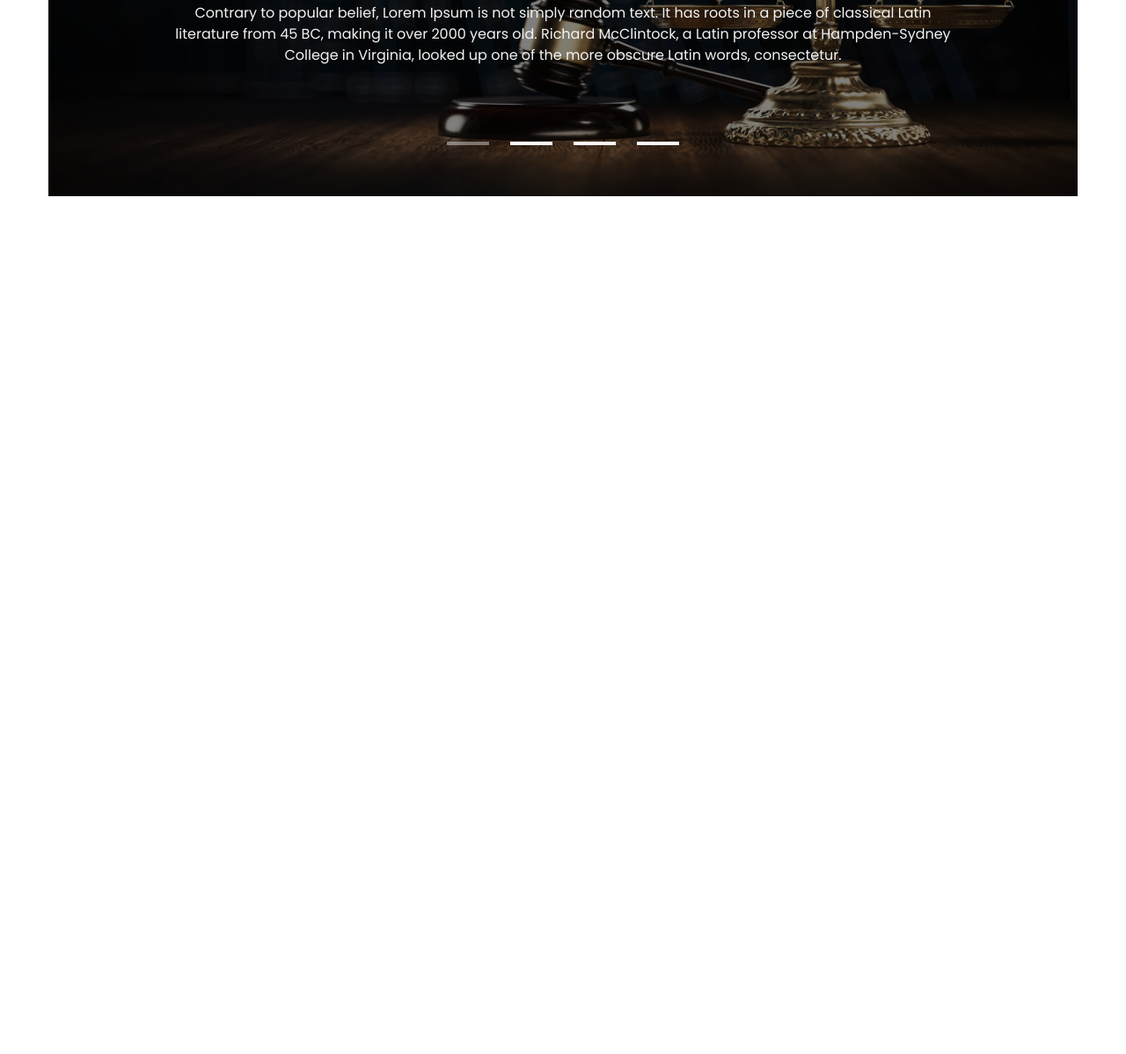
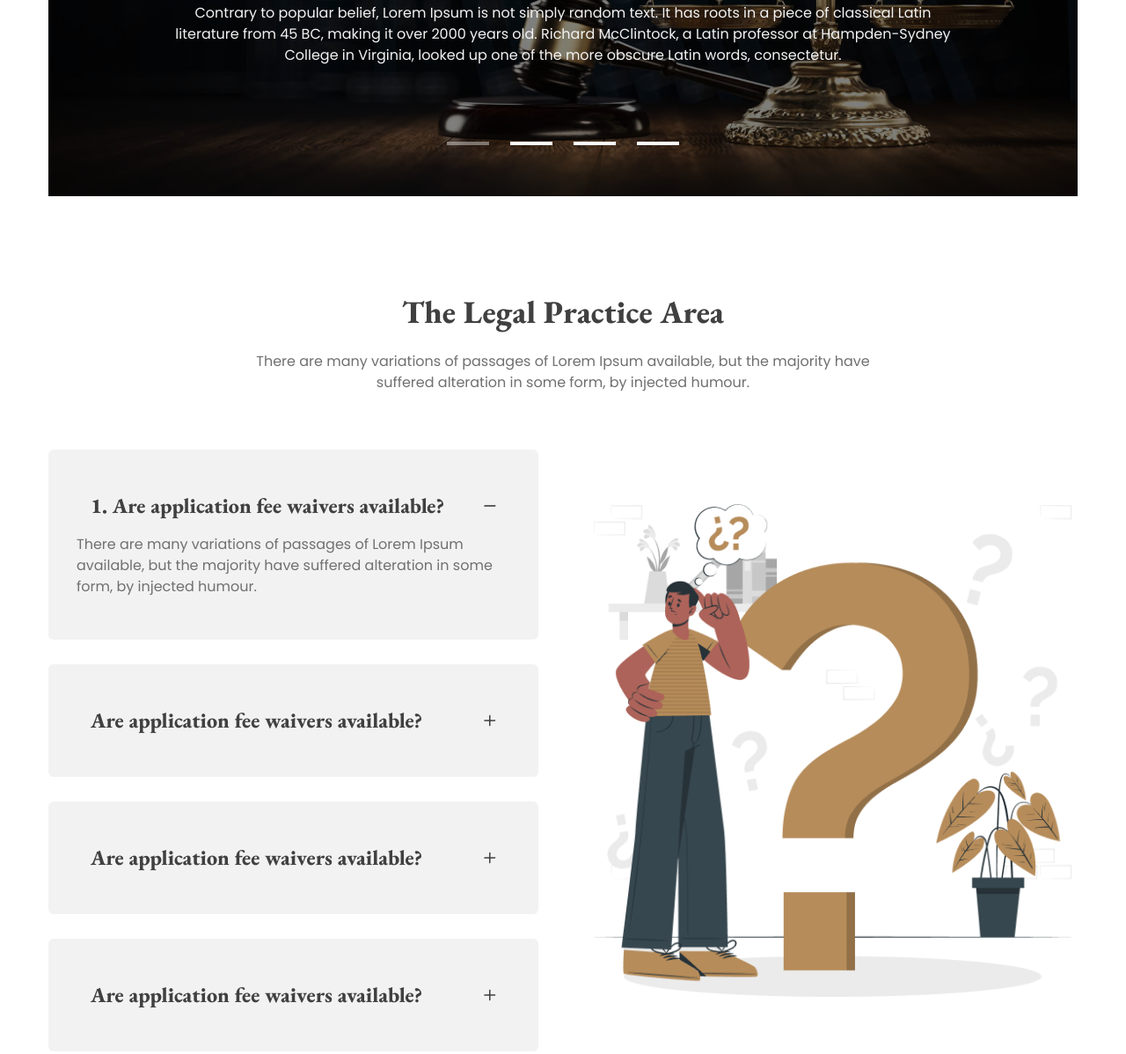
Before and after one commit to kamrulHasan833/legal-solution-with-daisyUI, a plain HTML site: page index.html in a window 1280 px wide. Shown: the part 2580-3778 px from the top of the page at 88% size. Before the commit the page ends 2915 px from the top, so only its background shows below. Drawn offline with nearby package versions, Linux system fonts and the light colour scheme.

Commit message:
Added FAQ Section

```diff
--- a/index.html
+++ b/index.html
@@ -597,6 +597,93 @@
           </div>
         </div>
       </section>
+      <!-- FAQ Section -->
+      <section>
+        <div class="max-w-standard mx-0 md:mx-12 xl:mx-auto mb-28">
+          <!-- Heading -->
+          <div class="text-center">
+            <h2
+              class="text-4xl text-title-color font-extrabold font-eb-garamond mb-6"
+            >
+              The Legal Practice Area
+            </h2>
+            <p class="text-decs-color text-base font-normal leading-6 mb-16">
+              There are many variations of passages of Lorem Ipsum available,
+              but the majority have <br class="hidden md:block" />
+              suffered alteration in some form, by injected humour.
+            </p>
+          </div>
+          <!-- Content -->
+          <div class="flex flex-col md:flex-row items-center gap-14">
+            <!-- Accordion -->
+            <div class="flex-1 space-y-7">
+              <div class="collapse collapse-plus bg-base-200 p-8 rounded-md">
+                <input type="radio" name="my-accordion-3" checked="checked" />
+                <div
+                  class="collapse-title text-2xl text-title-color font-extrabold font-eb-garamond pb-4"
+                >
+                  1. Are application fee waivers available?
+                </div>
+                <div class="collapse-content p-0">
+                  <p class="text-decs-color text-base font-normal leading-6">
+                    There are many variations of passages of Lorem Ipsum
+                    available, but the majority have suffered alteration in some
+                    form, by injected humour.
+                  </p>
+                </div>
+              </div>
+              <div class="collapse collapse-plus bg-base-200 p-8 rounded-md">
+                <input type="radio" name="my-accordion-3" />
+                <div
+                  class="collapse-title text-2xl text-title-color font-extrabold font-eb-garamond p-4"
+                >
+                  Are application fee waivers available?
+                </div>
+                <div class="collapse-content p-0">
+                  <p class="text-decs-color text-base font-normal leading-6">
+                    There are many variations of passages of Lorem Ipsum
+                    available, but the majority have suffered alteration in some
+                    form, by injected humour.
+                  </p>
+                </div>
+              </div>
+              <div class="collapse collapse-plus bg-base-200 p-8 rounded-md">
+                <input type="radio" name="my-accordion-3" />
+                <div
+                  class="collapse-title text-2xl text-title-color font-extrabold font-eb-garamond p-4"
+                >
+                  Are application fee waivers available?
+                </div>
+                <div class="collapse-content p-0">
+                  <p class="text-decs-color text-base font-normal leading-6">
+                    There are many variations of passages of Lorem Ipsum
+                    available, but the majority have suffered alteration in some
+                    form, by injected humour.
+                  </p>
+                </div>
+              </div>
+              <div class="collapse collapse-plus bg-base-200 p-8 rounded-md">
+                <input type="radio" name="my-accordion-3" />
+                <div
+                  class="collapse-title text-2xl text-title-color font-extrabold font-eb-garamond p-4"
+                >
+                  Are application fee waivers available?
+                </div>
+                <div class="collapse-content p-0">
+                  <p class="text-decs-color text-base font-normal leading-6">
+                    There are many variations of passages of Lorem Ipsum
+                    available, but the majority have suffered alteration in some
+                    form, by injected humour.
+                  </p>
+                </div>
+              </div>
+            </div>
+            <div class="flex-1">
+              <img src="./images/faq.png" alt="FAQ" class="maxe-w-[570px]" />
+            </div>
+          </div>
+        </div>
+      </section>
     </main>
     <!-- Footer Section -->
     <footer></footer>
```
